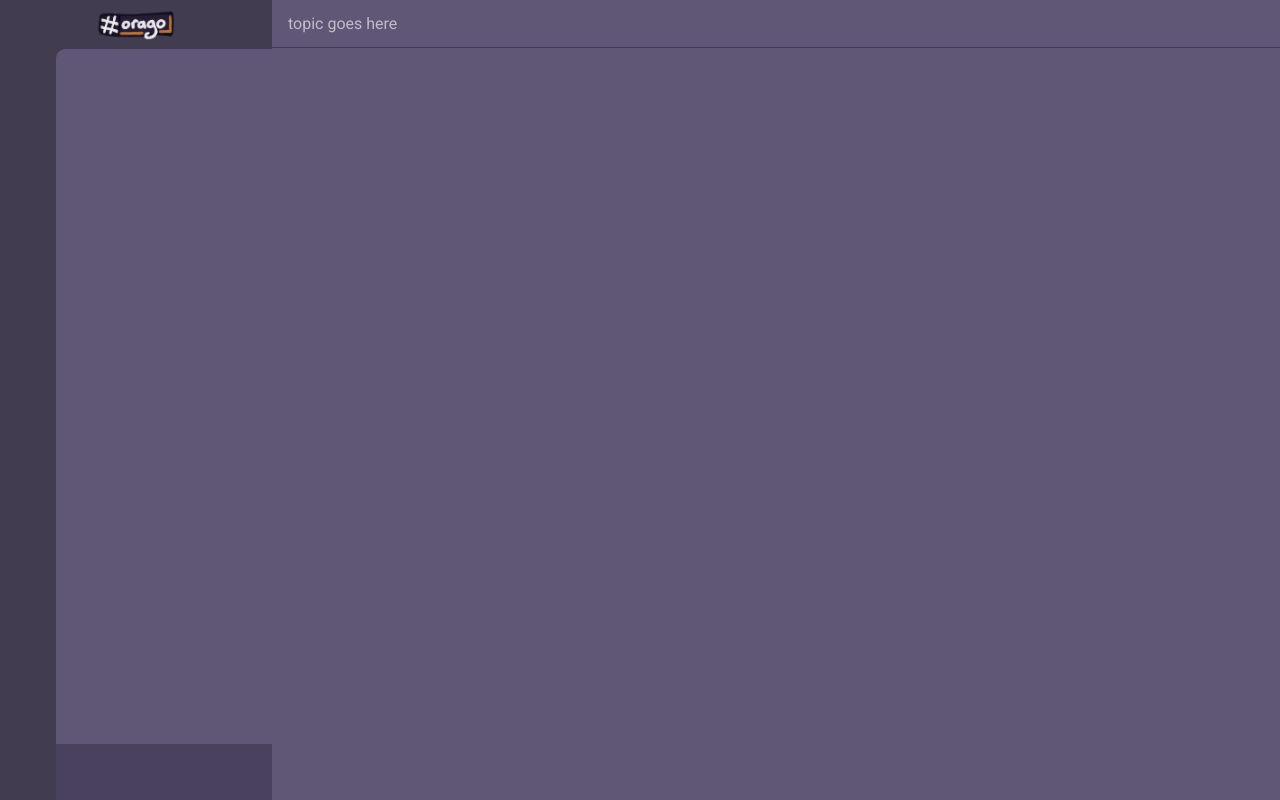
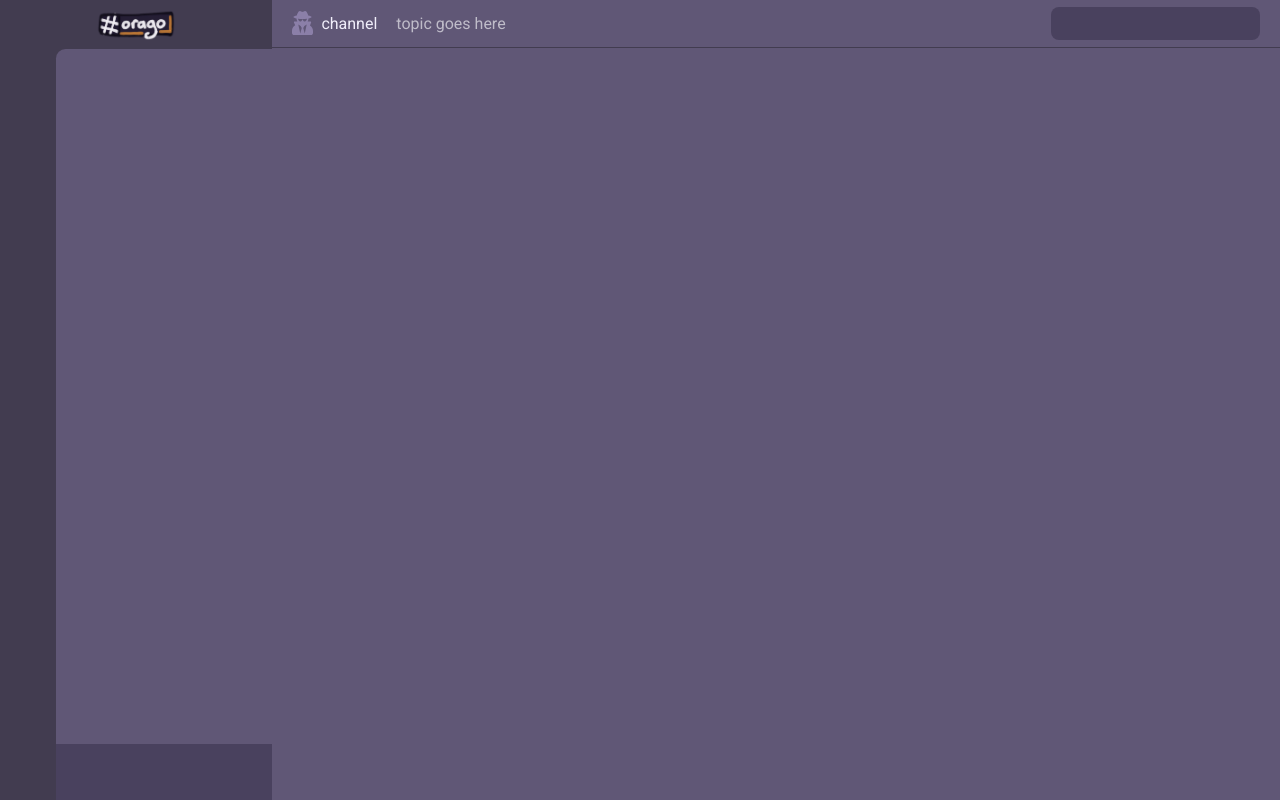
Before and after one commit to DanielOaks/orago-client, a Vue app: page /#/welcome in a window 1280 px wide. Both pictures are taken after a click on the element 640 px from the left and 400 px from the top of the page. Built offline with nearby package versions, Linux system fonts and the light colour scheme.

Commit message:
Latest changes

```diff
--- a/src/App.vue
+++ b/src/App.vue
@@ -15,6 +15,12 @@ export default {
 </script>
 
 <style lang="scss">
+// this matches vuetify's defaults, and I'm fine with that
+body {
+  font-family: "Roboto", sans-serif;
+  // line-height: 1.5;
+}
+
 :root {
   --alert-pip: #fbf7ff;
   --bg-1: #423c50;
@@ -31,6 +37,8 @@ export default {
   --dm-icon: #ded2fd;
   --dm-sep: #584f6d;
   --header-searchbox-bg: #49415e;
+  --header-searchbox-text: #aca7b1;
+  --header-searchbox-text-active: #fbf7ff;
   --header-topic-text: #bfbcc9;
   --sidebar-alert-pip: #fbf7ff;
   --sidebar-bg: #52486a;
@@ -39,4 +47,8 @@ export default {
   --sidebar-profile-bg: #49415e;
   --sidebar-title: #f3f1f6;
 }
+
+[data-theme="light"] {
+  --alert-pip: #02000b;
+}
 </style>
--- a/src/components/MainInterface/ChannelContent/ChannelHeaderPane.vue
+++ b/src/components/MainInterface/ChannelContent/ChannelHeaderPane.vue
@@ -1,12 +1,21 @@
 <template>
   <div class="channelHeaderPane">
+    <ChannelName />
     <div class="topicText">topic goes here</div>
+    <ChannelSearchBar />
   </div>
 </template>
 
 <script>
+import ChannelName from "../ChannelName.vue";
+import ChannelSearchBar from "./ChannelSearchBar.vue";
+
 export default {
   name: "ChannelHeaderPane",
+  components: {
+    ChannelName,
+    ChannelSearchBar,
+  },
 };
 </script>
 
@@ -18,9 +27,14 @@ export default {
 
   display: flex;
   box-sizing: border-box;
-  padding: 0 1em;
+  padding: 0 1.25em;
   align-items: center;
   border-bottom: 1px solid var(--bg-1);
+
+  .channelName {
+    width: unset;
+    margin-right: 1em;
+  }
 
   .topicText {
     width: 100%;
--- /dev/null
+++ b/src/components/MainInterface/ChannelContent/ChannelSearchBar.vue
@@ -0,0 +1,25 @@
+<template>
+  <input class="channelSearchBar" />
+</template>
+
+<script>
+export default {
+  name: "ChannelSearchBar",
+};
+</script>
+
+<style lang="scss" scoped>
+.channelSearchBar {
+  width: 15em;
+  flex: 0 0 none;
+
+  padding: 0.3em 0.8em;
+  border-radius: 0.5em;
+  background: var(--header-searchbox-bg);
+  color: var(--header-searchbox-text);
+  &:active,
+  &:focus {
+    color: var(--header-searchbox-text-active);
+  }
+}
+</style>
--- /dev/null
+++ b/src/components/MainInterface/ChannelName.vue
@@ -0,0 +1,38 @@
+<template>
+  <div class="channelName">
+    <div class="symbol"><font-awesome-icon icon="user-secret" /></div>
+    <div class="name">channel</div>
+  </div>
+</template>
+
+<script>
+export default {
+  name: "ChannelName",
+  components: {},
+};
+</script>
+
+<style lang="scss" scoped>
+.channelName {
+  height: 3em;
+  width: 100%;
+  flex: 1 1 auto;
+
+  display: flex;
+  align-items: center;
+
+  .symbol {
+    width: 1em;
+    flex: 0 0 none;
+    color: var(--channel-icon-active);
+    margin-right: 0.35em;
+    font-size: 1.5em;
+    font-weight: 600;
+  }
+  .name {
+    width: 100%;
+    flex: 1 1 auto;
+    color: var(--channel-name-active);
+  }
+}
+</style>
--- a/src/main.js
+++ b/src/main.js
@@ -3,6 +3,16 @@ import App from "./App.vue";
 import router from "./router";
 import store from "./store";
 import vuetify from "./plugins/vuetify";
+
+// fontawesome
+import { library } from "@fortawesome/fontawesome-svg-core";
+import { faUserSecret } from "@fortawesome/free-solid-svg-icons";
+import { FontAwesomeIcon } from "@fortawesome/vue-fontawesome";
+
+library.add(faUserSecret);
+
+Vue.component("font-awesome-icon", FontAwesomeIcon);
+// end of fontawesome
 
 Vue.config.productionTip = false;
 
```
Also changed, not shown: package.json (+6 -3 lines), 1 other file (tests, documents, lock files or other folders).
